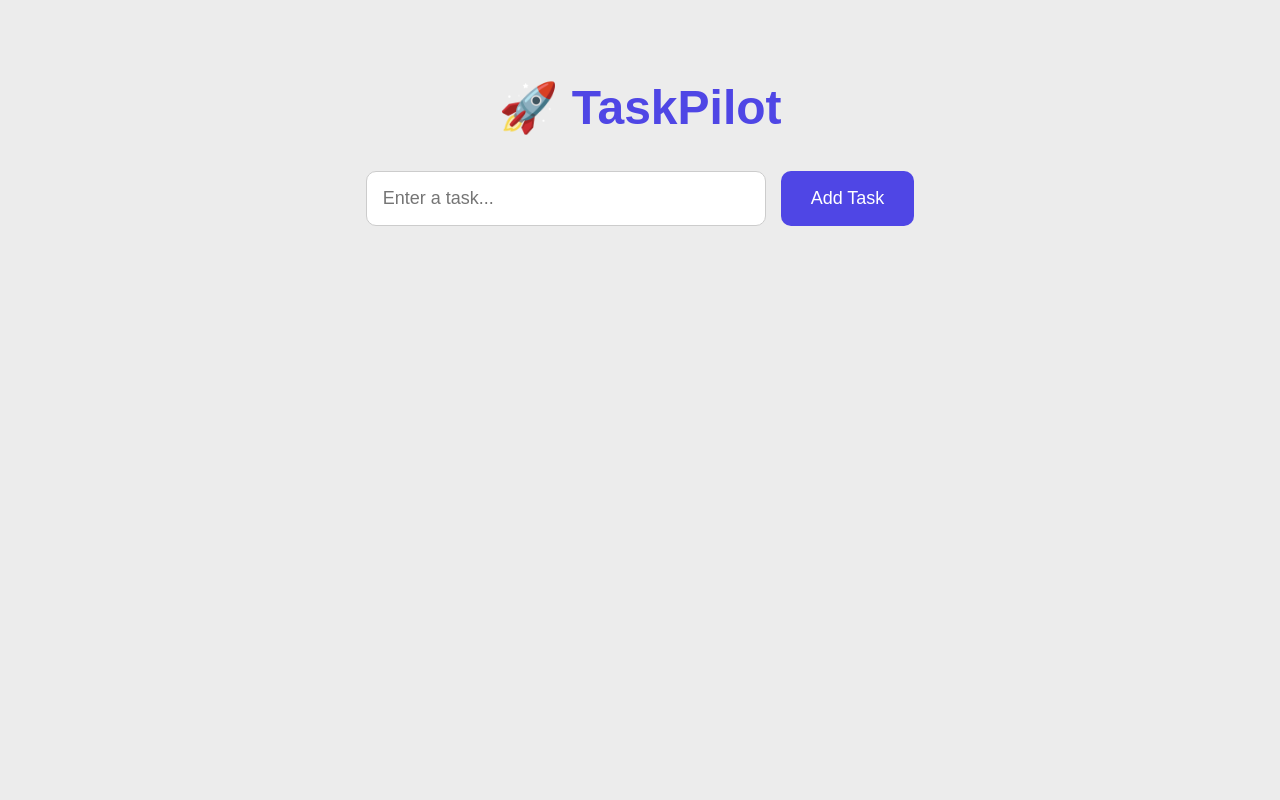
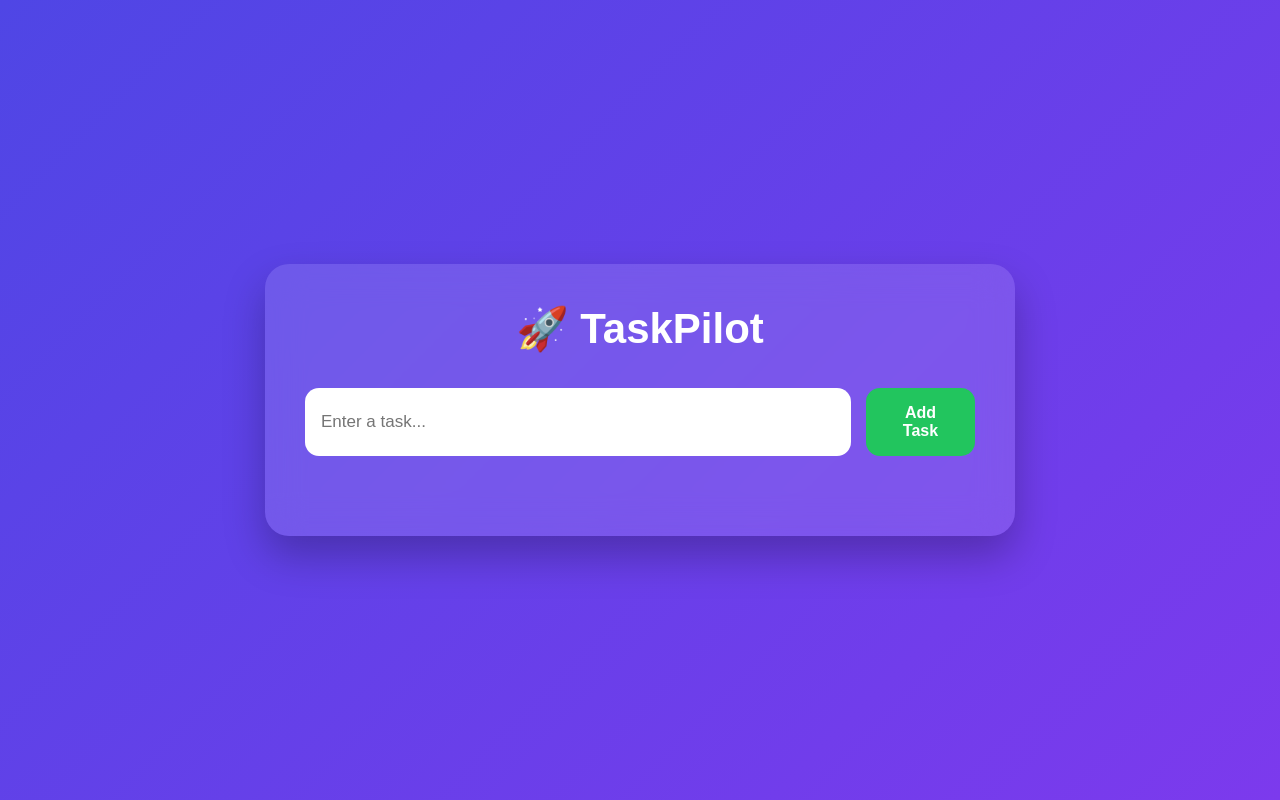
Before and after one commit to adleraf/taskpilot, a Flask app: page / in a window 1280 px wide. Run offline with Flask 3, Linux system fonts and the light colour scheme.

Commit message:
Add glassmorphism UI

```diff
--- a/app.py
+++ b/app.py
@@ -12,6 +12,7 @@ db = SQLAlchemy(app)
 class Task(db.Model):
     id = db.Column(db.Integer, primary_key=True)
     title = db.Column(db.String(200), nullable=False)
+    completed = db.Column(db.Boolean, default=False)
 
 
 with app.app_context():
@@ -47,6 +48,16 @@ def delete(id):
     db.session.commit()
 
     return redirect("/")
+@app.route("/toggle/<int:id>")
+def toggle(id):
+    task = Task.query.get_or_404(id)
+
+    task.completed = not task.completed
+
+    db.session.commit()
+
+    return redirect("/")
+
 
 
 if __name__ == "__main__":
--- a/static/style.css
+++ b/static/style.css
@@ -5,80 +5,156 @@
     font-family:Arial, Helvetica, sans-serif;
 }
 
-body{
-    background:#ececec;
+ body{
+
+    font-family:'Poppins',sans-serif;
+
+    background:linear-gradient(135deg,#4f46e5,#7c3aed);
+
+    min-height:100vh;
+
+    display:flex;
+
+    justify-content:center;
+
+    align-items:center;
+
+    padding:40px;
+
 }
 
+
 .container{
-    width:700px;
-    margin:80px auto;
-    text-align:center;
+
+    width:750px;
+
+    background:rgba(255,255,255,.12);
+
+    backdrop-filter:blur(18px);
+
+    border-radius:24px;
+
+    padding:40px;
+
+    box-shadow:0 20px 40px rgba(0,0,0,.25);
+
 }
 
 h1{
-    color:#4f46e5;
+
+    color:white;
+
+    font-size:42px;
+
+    font-weight:700;
+
     margin-bottom:35px;
-    font-size:48px;
+
+    text-align:center;
+
 }
 
 form{
+
     display:flex;
     justify-content:center;
     gap:15px;
     margin-bottom:40px;
+
 }
 
 input{
-    width:400px;
+
+    width:100%;
+
     padding:16px;
-    border:1px solid #ccc;
-    border-radius:10px;
-    font-size:18px;
+
+    border:none;
+
+    border-radius:14px;
+
+    font-size:17px;
+
     outline:none;
-}
 
-input:focus{
-    border-color:#4f46e5;
 }
 
 button{
-    padding:16px 30px;
-    background:#4f46e5;
+
+    background:#22c55e;
+
     color:white;
+
     border:none;
-    border-radius:10px;
+
+    border-radius:14px;
+
+    padding:16px 26px;
+
     cursor:pointer;
-    font-size:18px;
+
+    font-size:16px;
+
+    font-weight:600;
+
     transition:.3s;
+
 }
 
 button:hover{
-    background:#4338ca;
+
+    transform:translateY(-2px);
+
+    background:#16a34a;
+
 }
 
 ul{
+
     list-style:none;
+
 }
 
 li{
-    width:600px;
-    margin:15px auto;
-    padding:18px 25px;
+
     background:white;
+    margin-bottom:18px;
+    padding:18px 22px;
     border-radius:10px;
+
     display:flex;
     justify-content:space-between;
     align-items:center;
+
     box-shadow:0 5px 15px rgba(0,0,0,.1);
-    font-size:22px;
+
+}
+
+.task-left{
+
+    display:flex;
+    align-items:center;
+    gap:15px;
+
+}
+
+.toggle-btn{
+
+    text-decoration:none;
+    font-size:25px;
+
 }
 
 .delete-btn{
+
     text-decoration:none;
-    font-size:28px;
-    transition:.2s;
+    font-size:22px;
+
 }
 
-.delete-btn:hover{
-    transform:scale(1.2);
+.completed{
+
+    text-decoration:line-through;
+    color:gray;
+
 }
--- a/templates/index.html
+++ b/templates/index.html
@@ -1,14 +1,16 @@
 <!DOCTYPE html>
 <html lang="en">
-
 <head>
     <meta charset="UTF-8">
     <meta name="viewport" content="width=device-width, initial-scale=1.0">
     <title>TaskPilot</title>
+    <link rel="preconnect" href="https://fonts.googleapis.com">
+<link rel="preconnect" href="https://fonts.gstatic.com" crossorigin>
+
+<link href="https://fonts.googleapis.com/css2?family=Poppins:wght@300;400;500;600;700&display=swap" rel="stylesheet">
 
     <link rel="stylesheet" href="{{ url_for('static', filename='style.css') }}">
 </head>
-
 <body>
 
 <div class="container">
@@ -36,10 +38,26 @@
 
         <li>
 
-            <span>{{ task.title }}</span>
+            <div class="task-left">
+
+                <a class="toggle-btn" href="/toggle/{{ task.id }}">
+
+                    {% if task.completed %}
+                        ✅
+                    {% else %}
+                        ⬜
+                    {% endif %}
+
+                </a>
+
+                <span class="{% if task.completed %}completed{% endif %}">
+                    {{ task.title }}
+                </span>
+
+            </div>
 
             <a class="delete-btn" href="/delete/{{ task.id }}">
-                🗑️
+                🗑
             </a>
 
         </li>
@@ -51,5 +69,4 @@
 </div>
 
 </body>
-
 </html>
```
